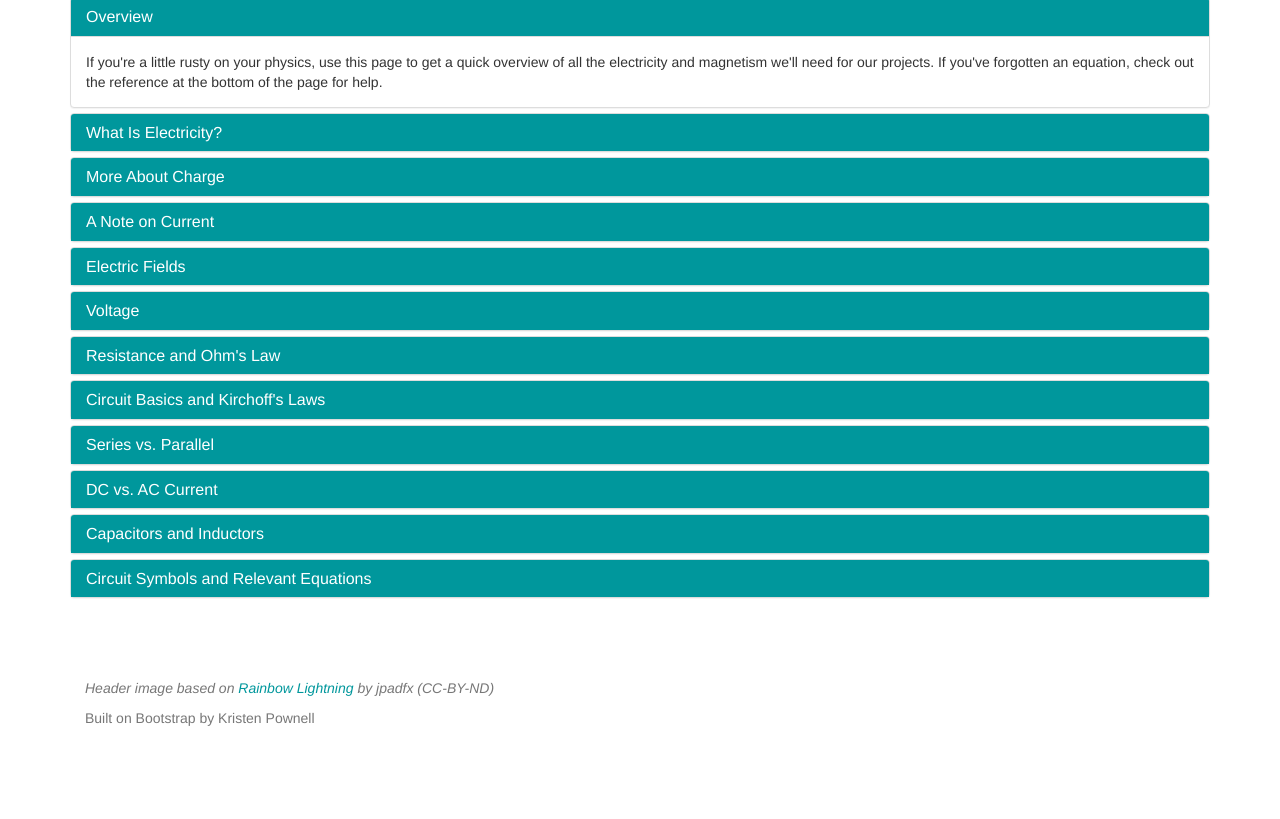
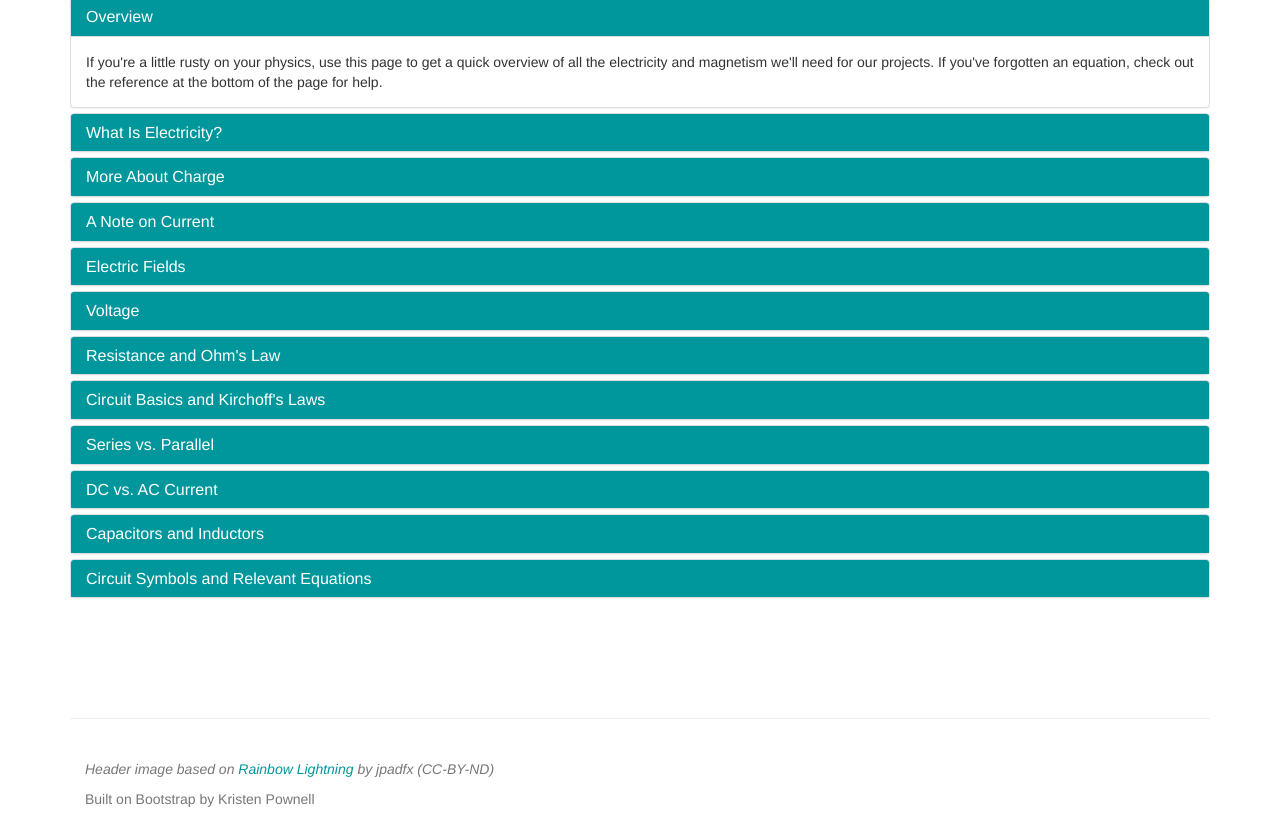
Before and after one commit to Kpownell/Kpownell.github.io, a plain HTML site: page Learn/ElectricityBasics.html in a window 1280 px wide. Shown: the part 222-1041 px from the top of the page. Before the commit the page ends 960 px from the top, so only its background shows below. Drawn offline with nearby package versions, Linux system fonts and the light colour scheme.

Commit message:
Added dividers for footers

```diff
--- a/Learn/ElectricityBasics.html
+++ b/Learn/ElectricityBasics.html
@@ -418,7 +418,7 @@
     </div><!--/.container-->
 
     </br></br></br>
-
+    <hr class="featurette-divider">
     <div id="footer">
       <div class="container">
         <p class="text-muted"><em>Header image based on <a href="http://jpadfx.deviantart.com/art/Rainbow-Lightning-157446451">Rainbow Lightning</a> by jpadfx (CC-BY-ND)</em></p>
```
Also changed, not shown: Learn/Hardware.html (+1 -1 lines), Learn/Software.html (+1 -1 lines), Learn/WhatIsArduino.html (+1 -1 lines), Projects/Advanced/Advanced.html (+1 -1 lines), Projects/Beginner/Beginner.html (+1 -1 lines), Projects/Intermediate/Intermediate.html (+1 -1 lines), index.html (+1 -1 lines).
